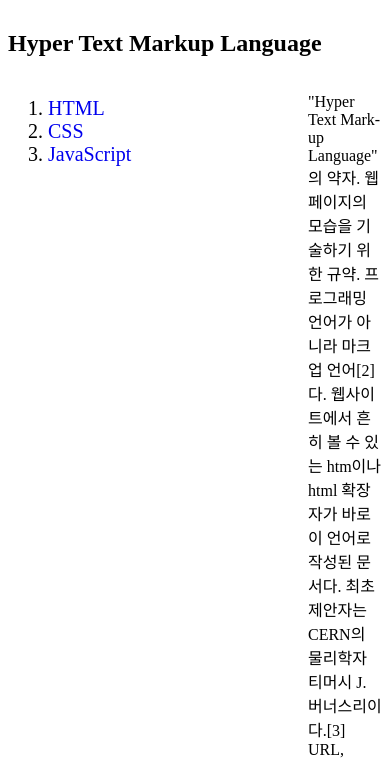
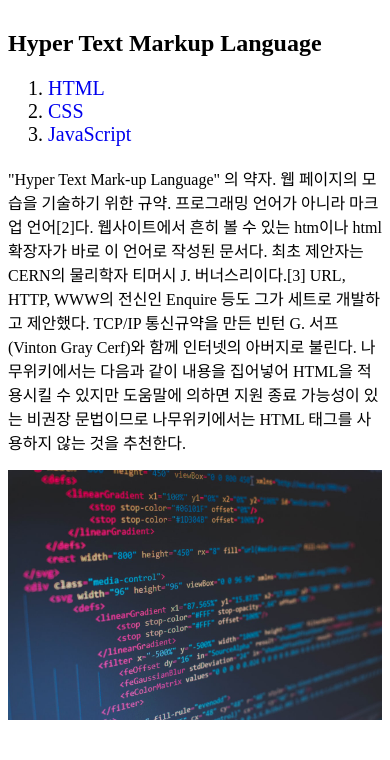
Before and after one commit to badblock2/web1, a plain HTML site: page 1.html in a window 390 px wide. Shown: the part 89-849 px from the top of the page. Drawn offline with Linux system fonts and the light colour scheme; a script that the page names is missing.

Commit message:
Add files via upload

```diff
--- a/style.css
+++ b/style.css
@@ -11,12 +11,28 @@ a {
     text-decoration: none;
 }
 
-ol {
+.content-menu {
+    display: grid;
+    grid-template-columns: 300px auto;
+}
+
+.content-menu ol {
     display: inline;
     font-size: 20px;
 }
 
-.content-menu {
-    display: grid;
-    grid-template-columns: 300px auto;
+.content-menu li {
+    margin: 10px;
 }
+
+@media (max-width: 800px) {
+    .content-menu {
+        display: block;
+    }
+    .content-menu ol {
+        display: block;
+    }
+    .content-menu li {
+        margin: 0px;
+    }
+}
```
